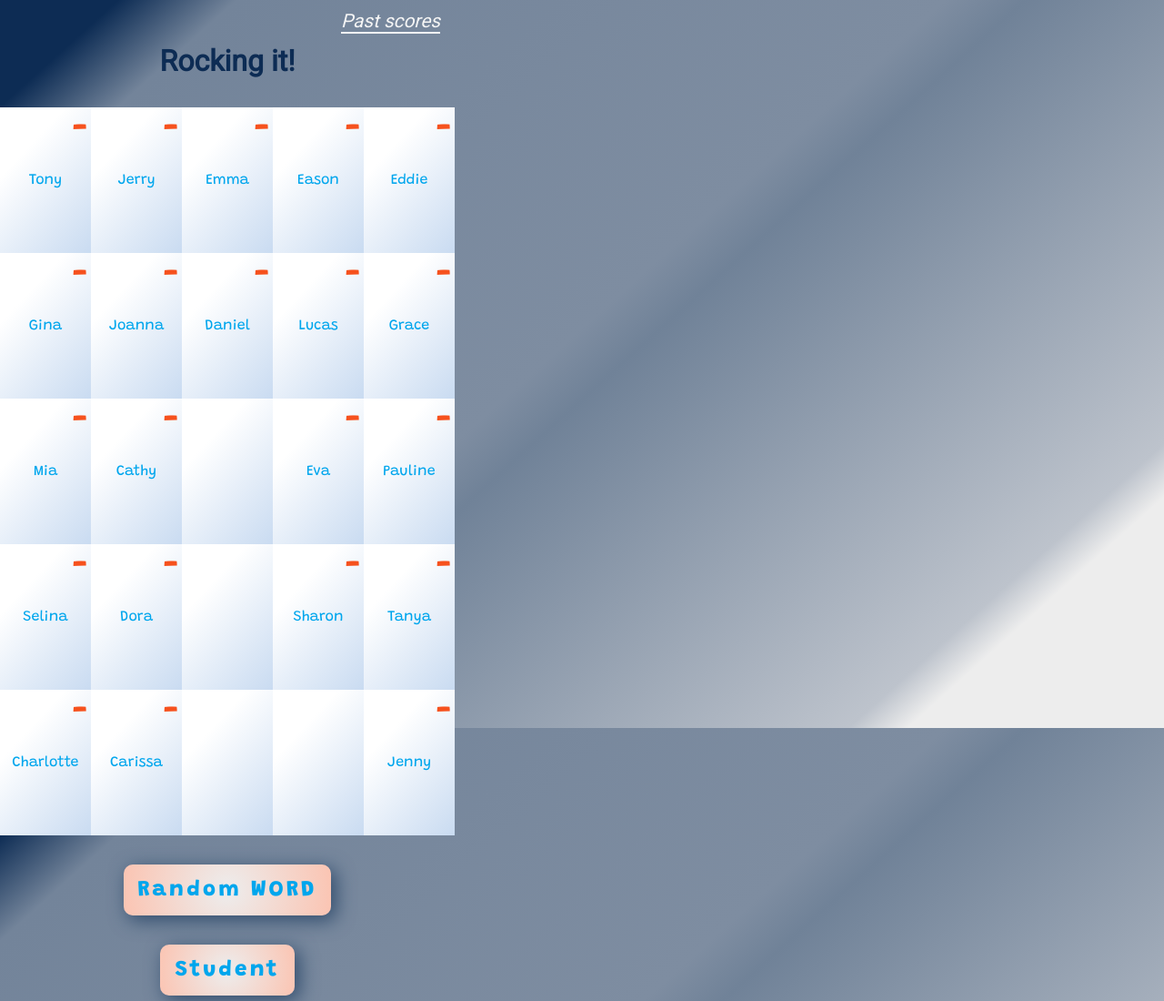
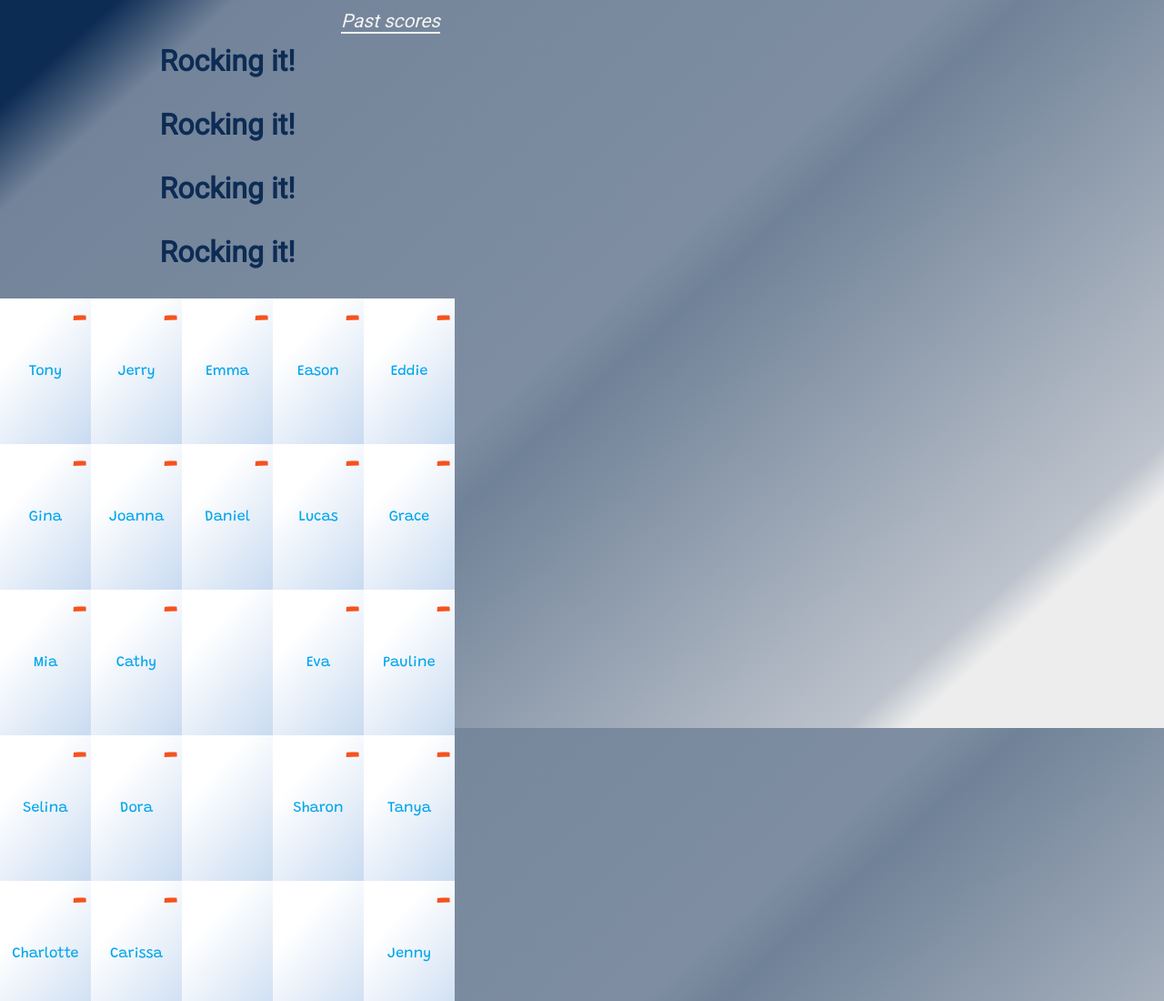
Before and after one commit to andreimaier/sunshine, a website: page public/index.html in a window 1280 px wide. Shown: the top 1100 px of the page at 91% size. Drawn offline with Linux system fonts and the light colour scheme.

Commit message:
Update index.html

```diff
--- a/public/index.html
+++ b/public/index.html
@@ -43,6 +43,9 @@
       </nav> -->
 
       <!-- <h1 id="to-save">Students Points</h1> -->
+      <h1>Rocking it!</h1>
+      <h1>Rocking it!</h1>
+      <h1>Rocking it!</h1>
       <h1>Rocking it!</h1>
       <section class="students">
         <button class="studentJS itemCSS" name="Tony" id="@Tony">
```
